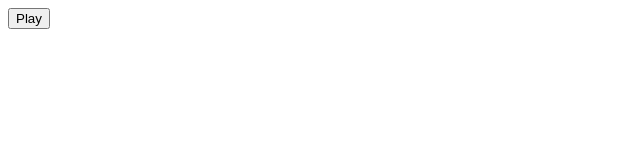
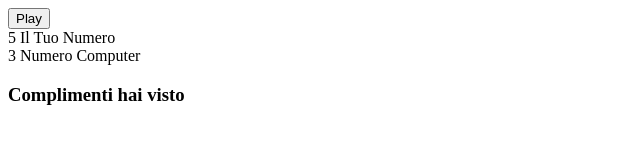
Before and after one commit to marcocaffarelli/js-mail-dadi, a plain HTML site: page dadi/index.html in a window 1280 px wide. Both pictures are taken after a click on the button "Play". Shown: the whole page, without its empty margins (0-640 px from the left). Drawn offline with Linux system fonts and the light colour scheme.

Commit message:
Completato esercizo Dadi
Completato esercizo Dadi

```diff
--- a/dadi/assets/js/main.js
+++ b/dadi/assets/js/main.js
@@ -1,14 +1,23 @@
 var btnPlay = document.getElementById("btn_play");
-
+var risultato = document.getElementById("Risultato_dadi");
+var numeroUtente = document.getElementById("numero_utente");
+var numeroComputer = document.getElementById("numero_computer");
 btnPlay.addEventListener('click', function() {
   var numeroDadoUtente = Math.floor(Math.random() *5) + 1;
+  // console.log(numeroDadoUtente);
+  numeroUtente.innerHTML = numeroDadoUtente + " Il Tuo Numero"
   var numeroDadoComputer = Math.floor(Math.random() *5) + 1;
-
+  // console.log(numeroDadoComputer);
+  numeroComputer.innerHTML = numeroDadoComputer + " Numero Computer"
   if (numeroDadoUtente > numeroDadoComputer) {
-    console.log("Complimenti hai visto");
+    // console.log( "Complimenti hai visto");
+    messaggioRisultato = "Complimenti hai visto"
   } else if(numeroDadoUtente < numeroDadoComputer){
-    console.log("Mi dispiace hai perso");
+    // console.log("Mi dispiace hai perso");
+    messaggioRisultato = "Mi dispiace hai perso"
   } else{
-    console.log("Un pareggio");
+    // console.log("Un pareggio");
+    messaggioRisultato = "Un pareggio"
   }
+  risultato.innerHTML = messaggioRisultato
 });
--- a/dadi/index.html
+++ b/dadi/index.html
@@ -8,6 +8,9 @@
 </head>
 <body>
   <button id="btn_play" type="button" name="button">Play</button>
+  <div id="numero_utente"></div>
+  <div id="numero_computer"></div>
+  <h3 id="Risultato_dadi"></h3>
   <script src="assets/js/main.js"></script>
 </body>
 </html>
```
